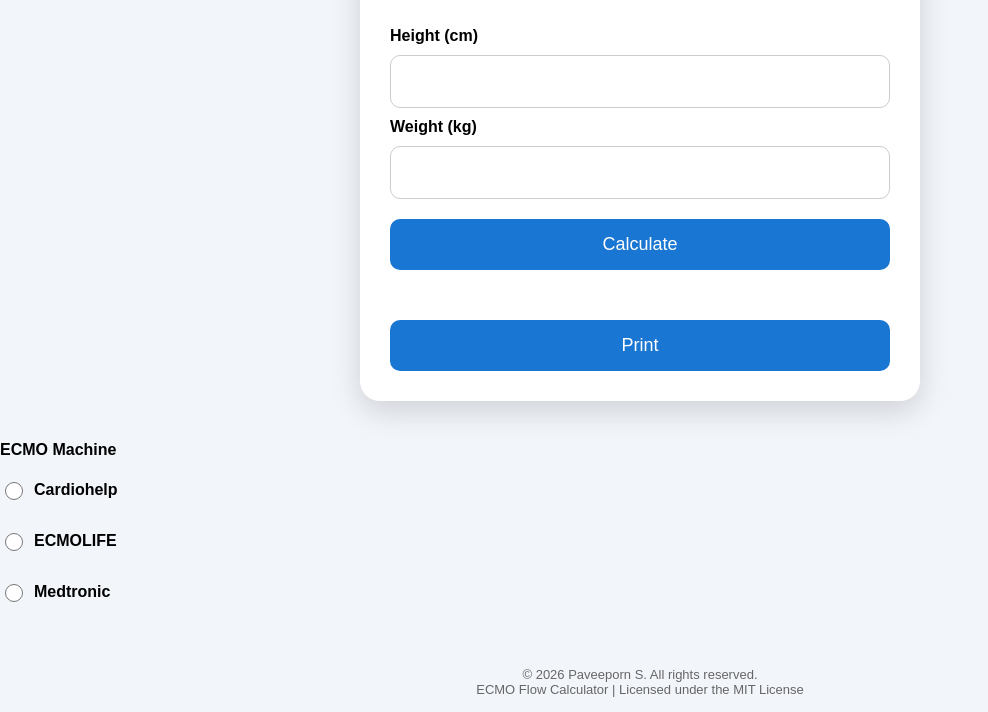
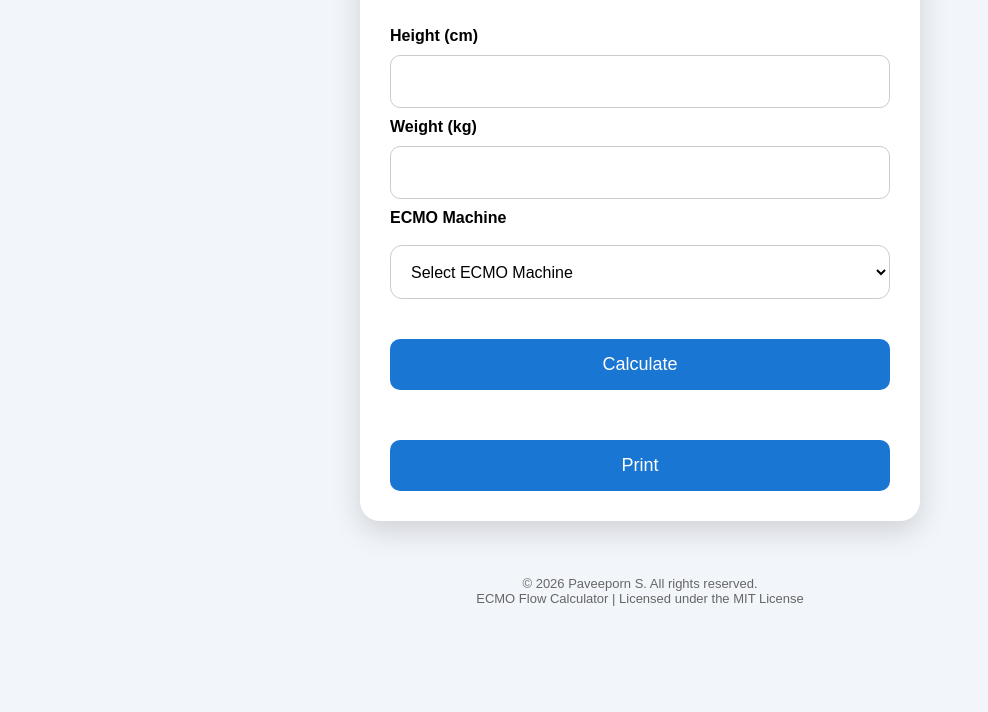
Before and after one commit to orzaeee-rgb/ecmo-flow-calculator, a website: page index.html in a window 1280 px wide. Shown: the part 166-878 px from the top of the page, without its empty margins (0-988 px from the left). After the commit the page ends 800 px from the top, so only its background shows below. Drawn offline with Linux system fonts and the light colour scheme.

Commit message:
Fix ecmo selection layout

```diff
--- a/index.html
+++ b/index.html
@@ -30,6 +30,18 @@ Licensed under the MIT License.
     <label>Weight (kg)</label>
     <input type="number" id="weight">
 
+    <div class="form-group">
+
+    <label for="ecmoMachine">ECMO Machine</label>
+
+    <select id="ecmoMachine">
+        <option value="">Select ECMO Machine</option>
+        <option value="Cardiohelp">Cardiohelp</option>
+        <option value="ECMOLIFE">ECMOLIFE</option>
+        <option value="Medtronic">Medtronic</option>
+    </select>
+    </div>
+
     <button id="btnCalculate">
         Calculate
     </button>
@@ -40,40 +52,6 @@ Licensed under the MIT License.
         Print
     </button>
 
-</div>
-
-<div class="form-group">
-    <label>ECMO Machine</label>
-
-    <div class="machine-options">
-        <label>
-            <input
-                type="radio"
-                name="ecmoMachine"
-                value="Cardiohelp"
-                required
-            >
-            Cardiohelp
-        </label>
-
-        <label>
-            <input
-                type="radio"
-                name="ecmoMachine"
-                value="ECMOLIFE"
-            >
-            ECMOLIFE
-        </label>
-
-        <label>
-            <input
-                type="radio"
-                name="ecmoMachine"
-                value="Medtronic"
-            >
-            Medtronic
-        </label>
-    </div>
 </div>
 
 <script src="script.js"></script>
--- a/script.js
+++ b/script.js
@@ -18,18 +18,15 @@ function calculateECMO() {
 
     const height = parseFloat(document.getElementById("height").value);
     const weight = parseFloat(document.getElementById("weight").value);
-    const selectedMachine =
-    document.querySelector('input[name="ecmoMachine"]:checked');
-
-    if (!selectedMachine) {
-    alert("กรุณาเลือกเครื่อง ECMO");
-    return;
-    }
-
-    const ecmoMachine = selectedMachine.value;
+    const ecmoMachine = document.getElementById("ecmoMachine").value;
 
     if (height <= 0 || weight <= 0) {
         alert("กรุณากรอกข้อมูลให้ถูกต้อง");
+        return;
+    }
+
+    if (ecmoMachine === "") {
+        alert("กรุณาเลือกเครื่อง ECMO");
         return;
     }
 
@@ -62,22 +59,19 @@ function printResult() {
 
     const height = document.getElementById("height").value;
     const weight = document.getElementById("weight").value;
-    const selectedMachine =
-        document.querySelector('input[name="ecmoMachine"]:checked');
-
+    const ecmoMachine = document.getElementById("ecmoMachine").value;
 
     if (height === "" || weight === "") {
         alert("กรุณากรอก Height และ Weight");
         return;
     }
 
-    if (!selectedMachine) {
+    if (ecmoMachine === "") {
         alert("กรุณาเลือกเครื่อง ECMO");
         return;
     }
 
     calculateECMO();
-
     window.print();
 
 }
--- a/style.css
+++ b/style.css
@@ -294,21 +294,22 @@ button:hover{
     font-size:13px;
     color:#666;
 }
-.machine-options {
-    display: flex;
-    flex-direction: column;
-    gap: 10px;
+#ecmoMachine {
+    width: 100%;
+    height: 54px;
+    padding: 0 16px;
     margin-top: 8px;
-}
+    margin-bottom: 20px;
 
-.machine-options label {
-    display: flex;
-    align-items: center;
-    gap: 8px;
+    font-size: 16px;
+    border: 1px solid #cccccc;
+    border-radius: 12px;
+    background-color: white;
+    box-sizing: border-box;
     cursor: pointer;
 }
 
-.machine-options input[type="radio"] {
-    width: 18px;
-    height: 18px;
+#ecmoMachine:focus {
+    outline: none;
+    border-color: #2478d4;
 }
```
